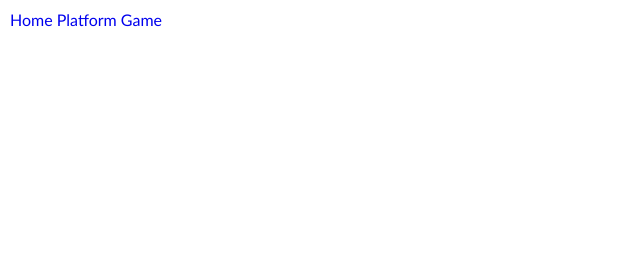
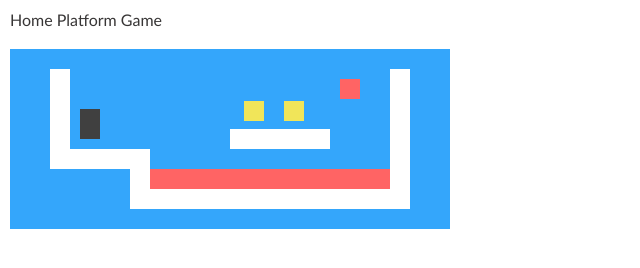
Before and after one commit to NikolaosKalfas/Eloquent-Javascript-Exercisess, a plain HTML site: page platform-game.html in a window 1280 px wide. Shown: the whole page, without its empty margins (0-640 px from the left). Drawn offline with Linux system fonts and the light colour scheme.

Commit message:
Chapter 16 - A Platform Game - draw elements

```diff
--- a/js/projects/platform-game.js
+++ b/js/projects/platform-game.js
@@ -135,3 +135,101 @@
 let simpleLevel = new Level(simpleLevelPlan);
 
 console.log(`${simpleLevel.width} by ${simpleLevel.height}`);
+
+function elt(name, attrs, ...children) {
+  let dom = document.createElement(name);
+
+  for (let attr of Object.keys(attrs)) {
+    dom.setAttribute(attr, attrs[attr]);
+  }
+
+  for (let child of children) {
+    dom.appendChild(child);
+  }
+
+  return dom;
+}
+
+class DOMDisplay {
+  constructor(parent, level) {
+    this.dom = elt("div", { class: "game" }, drawGrid(level));
+    this.actorLayer = null;
+    parent.appendChild(this.dom);
+  }
+
+  clear() {
+    this.dom.remove();
+  }
+}
+
+const scale = 20;
+
+const drawGrid = (level) => {
+  return elt(
+    "table",
+    {
+      class: "background",
+      style: `width: ${level.width * scale}px`,
+    },
+    ...level.rows.map((row) =>
+      elt(
+        "tr",
+        { style: `height: ${scale}px` },
+        ...row.map((type) => elt("td", { class: type }))
+      )
+    )
+  );
+};
+
+function drawActors(actors) {
+  return elt(
+    "div",
+    {},
+    ...actors.map((actor) => {
+      let rect = elt("div", { class: `actor ${actor.type}` });
+      rect.style.width = `${actor.size.x * scale}px`;
+      rect.style.height = `${actor.size.y * scale}px`;
+      rect.style.left = `${actor.pos.x * scale}px`;
+      rect.style.top = `${actor.pos.y * scale}px`;
+      return rect;
+    })
+  );
+}
+
+DOMDisplay.prototype.syncState = function (state) {
+  if (this.actorLayer) this.actorLayer.remove();
+  this.actorLayer = drawActors(state.actors);
+  this.dom.appendChild(this.actorLayer);
+  this.dom.className = `game ${state.status}`;
+  this.scrollPlayerIntoView(state);
+};
+
+DOMDisplay.prototype.scrollPlayerIntoView = function (state) {
+  let width = this.dom.clientWidth;
+  let height = this.dom.clientHeight;
+  let margin = width / 3;
+
+  //The viewport
+  let left = this.dom.scrollLeft,
+    right = left + width;
+  let top = this.dom.scrollTop,
+    bottom = top + height;
+
+  let player = state.player;
+  let center = player.pos.plus(player.size.times(0.5)).times(scale);
+
+  if (center.x < left + margin) {
+    this.dom.scrollLeft = center.x - margin;
+  } else if (center.x > right - margin) {
+    this.dom.scrollLeft = center.x + margin - width;
+  }
+
+  if (center.y < top + margin) {
+    this.dom.scrollTop = center.y - margin;
+  } else if (center.y > bottom + margin - height) {
+    this.dom.scrollTop = center + margin - height;
+  }
+};
+
+let display = new DOMDisplay(document.body, simpleLevel);
+display.syncState(State.start(simpleLevel));
--- a/platform-game.html
+++ b/platform-game.html
@@ -13,8 +13,6 @@
         <a href="/platform-game.html">Platform Game</a>
     </nav>
 
-    <script src="./js/index.js"></script>
-    <script src="./js/projects/robot.js"></script>
     <script src="./js/projects/platform-game.js"></script>
 </body>
 </html>
--- a/styles/styles.css
+++ b/styles/styles.css
@@ -12,9 +12,61 @@
     padding: 10px;
 }
 
+h1,h2,h3,h4,h5,h6,p,a {
+    color: rgb(56, 54, 54)
+}
+
 a {
     text-decoration: none;
 }
+
+/* Chapter 16 - A Platform Game */
+.background {
+    background: rgb(52,166,251);
+    table-layout: fixed;
+    border-spacing: 0;
+}
+
+.background td {
+    padding: 0;
+}
+
+.lava {
+    background: rgb(255, 100, 100)
+}
+
+.wall {
+    background: white
+}
+
+.actor {
+    position: absolute;
+}
+
+.coin {
+    background: rgb(241, 229, 89);
+}
+
+.player {
+    background: rgb(64, 64, 64);
+}
+
+.lost .player {
+    background: rgb(160, 64, 64)
+}
+
+.won .player {
+    box-shadow: -4px -7px 8px white, 4px -7px 8px white;
+}
+
+.game {
+    overflow: hidden;
+    max-width: 600px;
+    max-height: 450px;
+    position: relative;
+}
+
+/* Chapter 16 - A Platform Game end*/
 
 /* Chapter 15 - Handling Events */
 .events__mouse-trail-item {
```
Also changed, not shown: index.html (+0 -1 lines).
